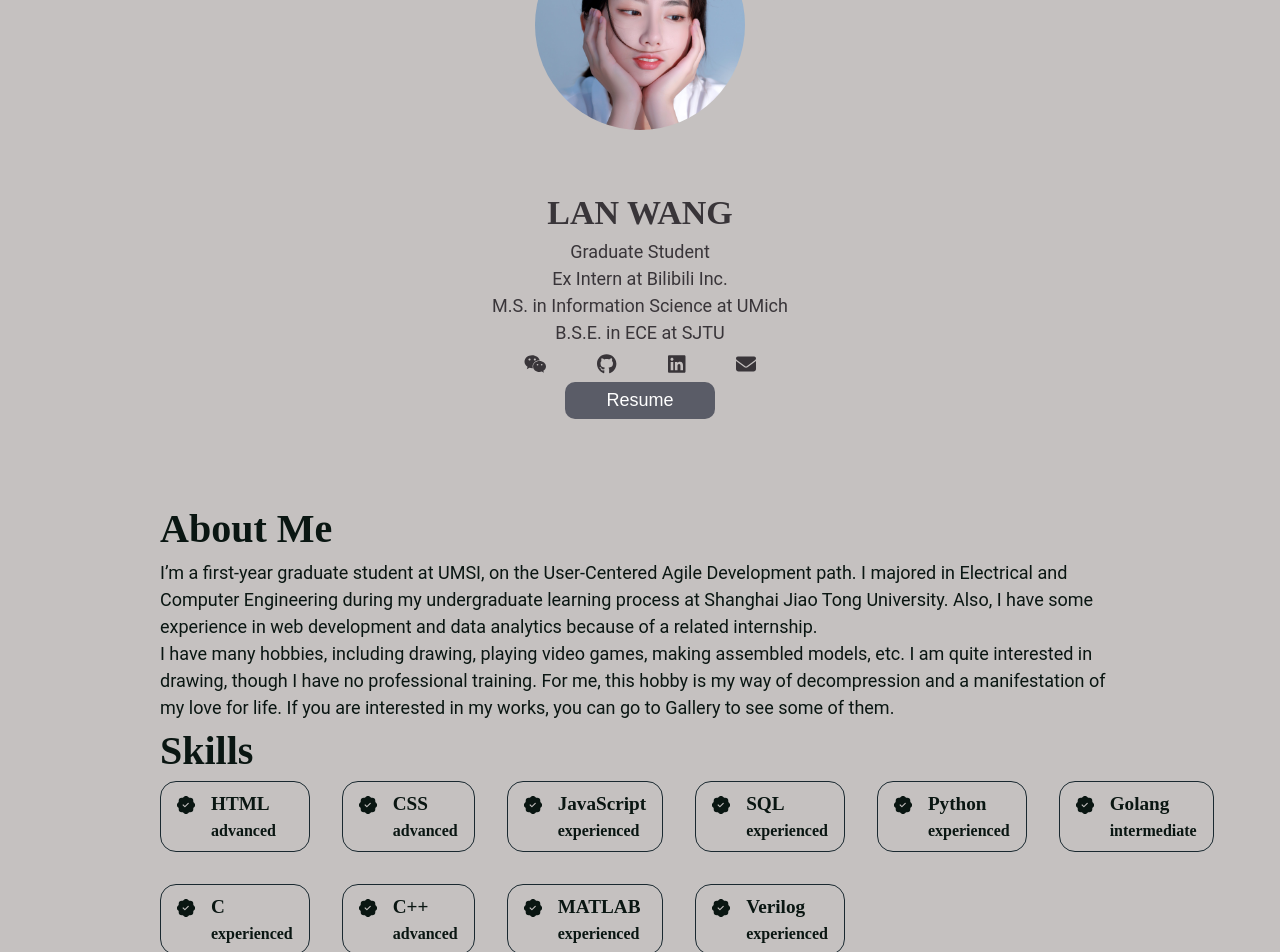
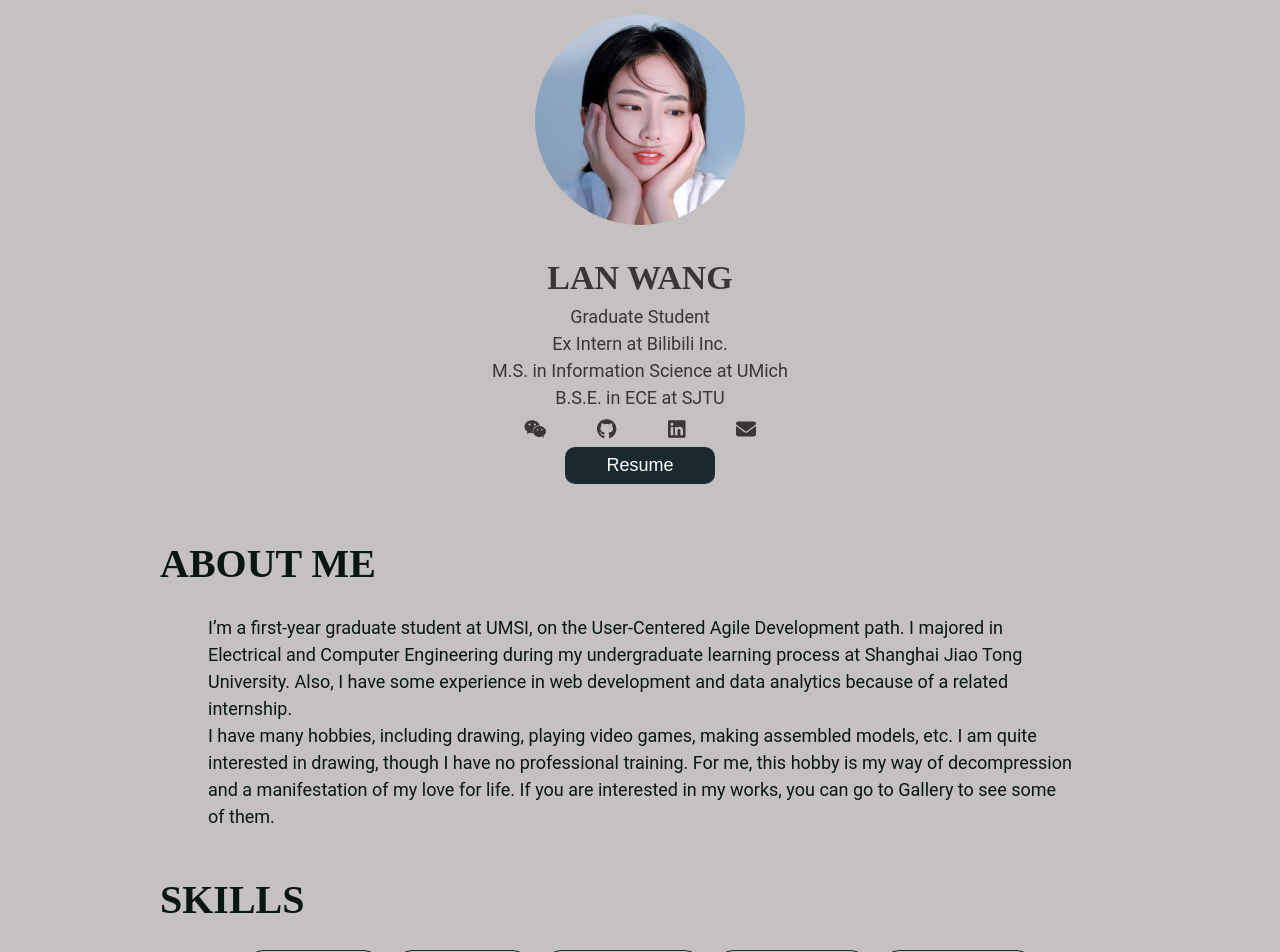
Before and after one commit to yexiaosu/portfolio, a React (Create React App) app: page / in a window 1280 px wide. Shown: the part 80-1032 px from the top of the page. Built offline with nearby package versions, Linux system fonts and the light colour scheme.

Commit message:
fix: styles and layout

```diff
--- a/src/App.js
+++ b/src/App.js
@@ -10,7 +10,7 @@ function App() {
   return (
     <>
       <Navbar />
-      <div className="container">
+      <div className="container body_part">
         <Routes>
           <Route path="/" element={<Home />} />
           <Route path="/home" element={<Home />} />
--- a/src/components/card/card.css
+++ b/src/components/card/card.css
@@ -1,8 +1,8 @@
 .card {
-    grid-row-start: 4;
-    grid-row-end: 5;
+    grid-row-start: 2;
+    grid-row-end: 3;
     justify-self: center;
-    margin-bottom: 80px;
+    margin: 50px 0;
     max-width: 300px;
     height: auto;
     text-align: center;
@@ -13,7 +13,7 @@
 .name {
     width: 90%;
     margin: 0 auto;
-    padding-top: 50px;
+    padding-top: 20px;
     text-transform: uppercase;
     font-family: 'EB Garamond', serif;
     font-weight: bold;
@@ -35,7 +35,7 @@
 }
 
 .card i {
-    color: #5a5c67;
+    color: var(--color-bg-variant);
     display: block;
 }
 
@@ -46,7 +46,7 @@ button {
     display: inline-block;
     padding: 8px;
     color: white;
-    background-color: #5a5c67;
+    background-color: var(--color-bg-variant);
     text-align: center;
     cursor: pointer;
     width: 50%;
@@ -54,9 +54,9 @@ button {
 }
 
 .card i:hover {
-    color: #9e6e83;
+    color: var(--color-primary);
 }
 
 .card button:hover {
-    background-color: #9e6e83;
+    background-color: var(--color-primary);
 }
--- a/src/components/navbar/navbar.css
+++ b/src/components/navbar/navbar.css
@@ -2,7 +2,7 @@
     grid-row: 1;
     grid-column: 1 / -1;
     background-color: transparent;
-    position: fixed;
+    position: absolute;
     width: 100%;
     overflow: hidden;
     top: 0;
--- a/src/components/skill/Skill.js
+++ b/src/components/skill/Skill.js
@@ -3,7 +3,7 @@ import {BsPatchCheckFill} from "react-icons/bs"
 
 export default function Skills() {
     return (
-      <div>
+      <div className="skills">
         <h1>Skills</h1>
         <div className="skills_container">
             <Skill name="HTML" exp="advanced"></Skill>
--- a/src/components/skill/skill.css
+++ b/src/components/skill/skill.css
@@ -1,7 +1,15 @@
+.skills {
+    margin-top: 20px;
+}
+
 .skills_container {
-    display: grid;
-    grid-template-columns: repeat(6,1fr);
-    grid-gap: 2rem;
+    display: flex;
+    gap: 1rem;
+    flex-wrap: wrap;
+    justify-content: center;
+    padding: 20px 0px;
+    width: 90%;
+    margin: 0 auto;
 }
 
 .skills_detail {
--- a/src/index.css
+++ b/src/index.css
@@ -66,17 +66,26 @@ html {
 body {
   background-color: var(--color-bg);
   min-height: 100%;
-  display: grid;
-  grid-template-rows: 45px auto auto auto 45px;
   font-family: 'Roboto', Arial, sans-serif;
   font-size: 18px;
   line-height: 1.5;
   color: var(--color-dark);
 }
 
+#root {
+  display: grid;
+  grid-template-rows: 45px auto auto auto 45px;
+}
+
 .container {
   width: var(--container-width-lg);
   margin: 0 auto;
+}
+
+.body_part {
+  grid-row: 2;
+  grid-column: 1 / -1;
+  display: grid;
 }
 
 h1, h2, h3, h4, h5 {
--- a/src/pages/Home.js
+++ b/src/pages/Home.js
@@ -1,6 +1,7 @@
 import React, { Component } from 'react';
 import Card from '../components/card/Card';
 import Skills from '../components/skill/Skill';
+import "./page.css";
 
 function Home() {
   return (
--- /dev/null
+++ b/src/pages/page.css
@@ -0,0 +1,52 @@
+main {
+    grid-row: 3;
+    grid-column: 1 / -1;
+    justify-self: center;
+    line-height: 1.5;
+    width: 100%;
+}
+
+h1 {
+    width: 90%;
+    margin: 0 auto;
+    padding-top: 50px;
+    text-transform: uppercase;
+    font-family: 'EB Garamond', serif;
+    font-weight: bold;
+    font-size: 34px;
+}
+
+.section {
+    font-family: 'EB Garamond', serif;
+    font-weight: bold;
+    font-size: 24px;
+}
+
+.title {
+    font-size: 20px;
+    font-weight: bold;
+}
+
+.type {
+    color: #4B4D57
+}
+
+.content {
+    padding: 20px 0px;
+    width: 90%;
+    margin: 0 auto;
+}
+
+.content ul {
+    list-style-type: disc;
+    list-style-position: inside;
+}
+
+.content ul ul {
+    list-style-type: circle;
+    margin-left: 25px;
+}
+
+.media {
+    width: 100%;
+}
```
